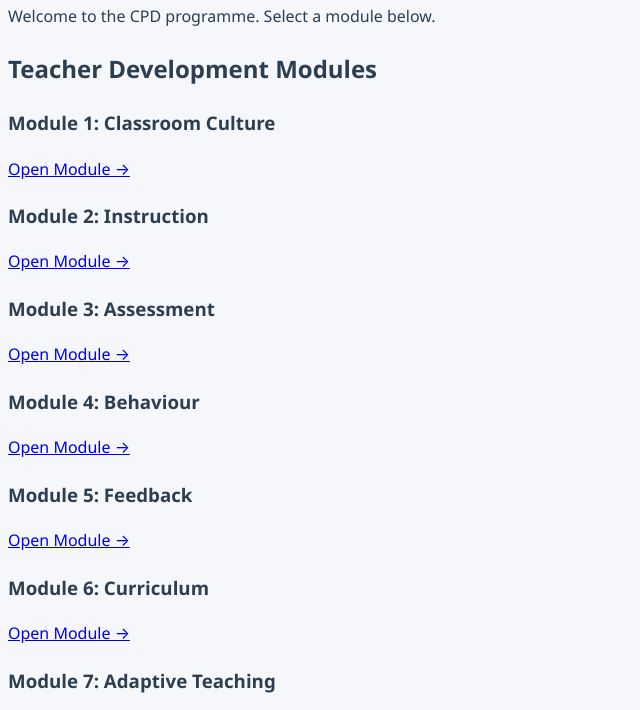
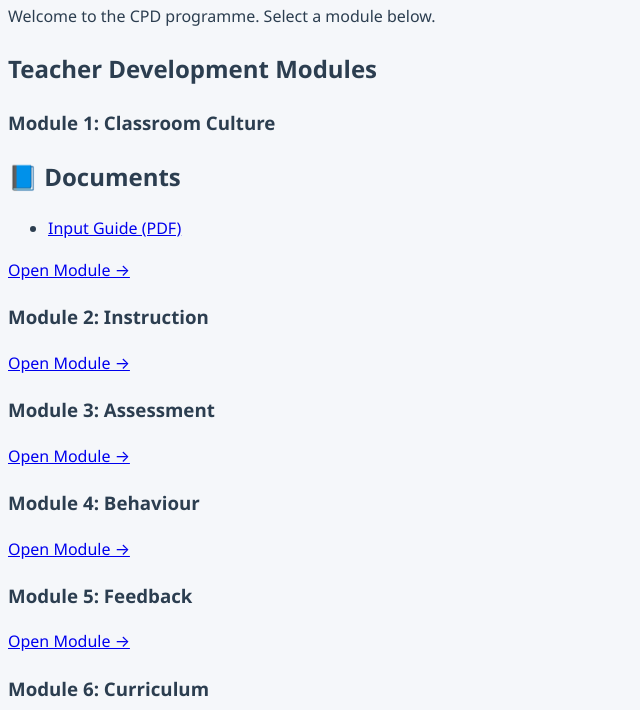
Before and after one commit to srai-create/Teacher-Development, a plain HTML site: page index.html in a window 1280 px wide. Shown: the part 90-800 px from the top of the page, without its empty margins (0-640 px from the left). Drawn offline with Linux system fonts and the light colour scheme.

Commit message:
Update index.html

```diff
--- a/index.html
+++ b/index.html
@@ -16,6 +16,16 @@
 
 <div class="module">
   <h3>Module 1: Classroom Culture</h3>
+    <h2>📘 Documents</h2>
+
+<ul>
+  <li>
+    <a href="../../resources/bfl-input-guide.pdf" target="_blank">
+      Input Guide (PDF)
+    </a>
+  </li>
+</ul>
+
   <a href="modules/module-1/index.html">Open Module →</a>
 </div>
 
```
